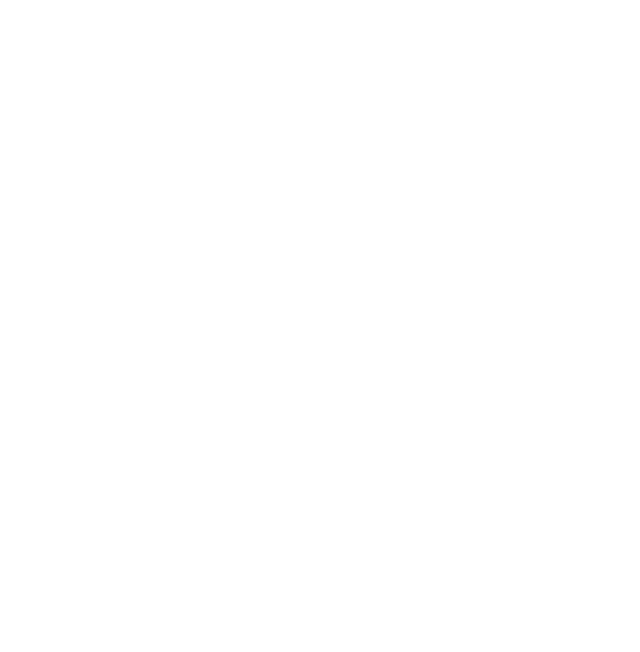
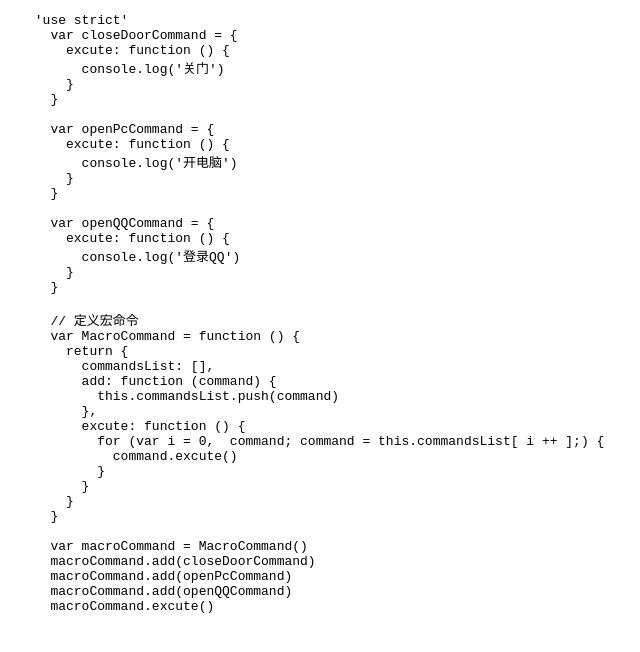
Before and after one commit to xyxiao001/ife2017, a plain HTML site: page command/index2.html in a window 1280 px wide. Shown: the whole page, without its empty margins (20-660 px from the left). Drawn offline with Linux system fonts and the light colour scheme.

Commit message:
命令模式

```diff
--- a/command/index2.html
+++ b/command/index2.html
@@ -5,7 +5,47 @@
     <title>命令模式2</title>
   </head>
   <body>
+    <pre>
+      'use strict'
+        var closeDoorCommand = {
+          excute: function () {
+            console.log('关门')
+          }
+        }
 
+        var openPcCommand = {
+          excute: function () {
+            console.log('开电脑')
+          }
+        }
+
+        var openQQCommand = {
+          excute: function () {
+            console.log('登录QQ')
+          }
+        }
+
+        // 定义宏命令
+        var MacroCommand = function () {
+          return {
+            commandsList: [],
+            add: function (command) {
+              this.commandsList.push(command)
+            },
+            excute: function () {
+              for (var i = 0,  command; command = this.commandsList[ i ++ ];) {
+                command.excute()
+              }
+            }
+          }
+        }
+
+        var macroCommand = MacroCommand()
+        macroCommand.add(closeDoorCommand)
+        macroCommand.add(openPcCommand)
+        macroCommand.add(openQQCommand)
+        macroCommand.excute()
+    </pre>
     <script type="text/javascript">
     'use strict'
       var closeDoorCommand = {
```
Also changed, not shown: combination/index.html (added, +10 -0 lines), index.html (+4 -0 lines).
